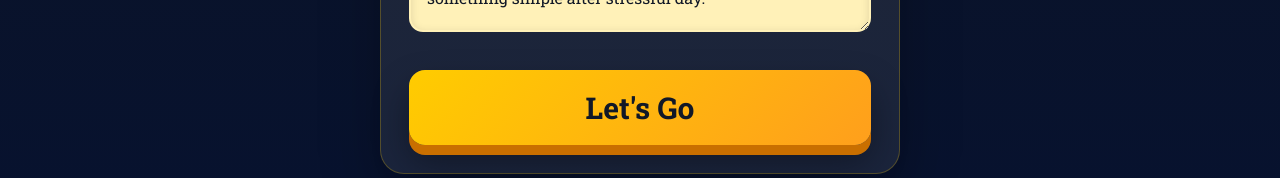
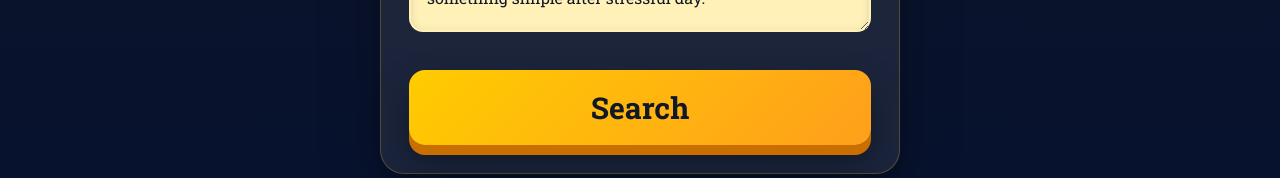
Before and after one commit to adrianpivka11/movie_app, a React (Vite) app in the folder frontend/: page / in a window 1280 px wide. Shown: the part 774-952 px from the top of the page. Built offline with nearby package versions, Linux system fonts and the light colour scheme; the HTML template or start-up script is replaced by a standard one.

Commit message:
UX improvement

```diff
--- a/frontend/src/SearchForm.tsx
+++ b/frontend/src/SearchForm.tsx
@@ -3,9 +3,11 @@ import type { FormAnswers } from "./types";
 type SearchFormProps = {
   favoriteMovie: string;
   getMovies: (formAnswers: FormAnswers) => Promise<void>;
+  handleButtonClick: () => void;
+  isLoading: boolean
 };
 
-export default function SearchForm({ favoriteMovie, getMovies }: SearchFormProps) {
+export default function SearchForm({ favoriteMovie, getMovies, handleButtonClick, isLoading }: SearchFormProps) {
   function handleSubmit(event: React.FormEvent<HTMLFormElement>) {
     event.preventDefault();
 
@@ -50,7 +52,11 @@ export default function SearchForm({ favoriteMovie, getMovies }: SearchFormProps
           defaultValue="I want to watch something stupid and fun. I need something simple after stressful day."
         />
 
-        <button type="submit">Let's Go</button>
+        <button type="submit" onClick={handleButtonClick} className= {isLoading ? "button-loading" : ""}>
+
+        {isLoading ? "is Loading..." : "Search"}
+
+        </button>
       </form>
     </main>
   );
--- a/frontend/src/index.css
+++ b/frontend/src/index.css
@@ -126,6 +126,25 @@ button:active {
   box-shadow: 0 5px 0 #c96f00, 0 10px 22px rgba(0, 0, 0, 0.35);
 }
 
+.button-loading {
+    animation: zenLoadingPulse 1.2s ease-in-out infinite;
+    pointer-events: none
+}
+
+@keyframes zenLoadingPulse {
+    0% {
+        transform: scale(0.98);
+        filter: brightness(0.96);
+    }
+    50% {
+        transform: scale(1);
+        filter: brightness(1.03);
+    }
+    100% {
+        transform: scale(0.98);
+        filter: brightness(0.96);
+    }}
+
 @media (max-width: 520px) {
   .app {
     padding: 24px 18px 40px;
```
